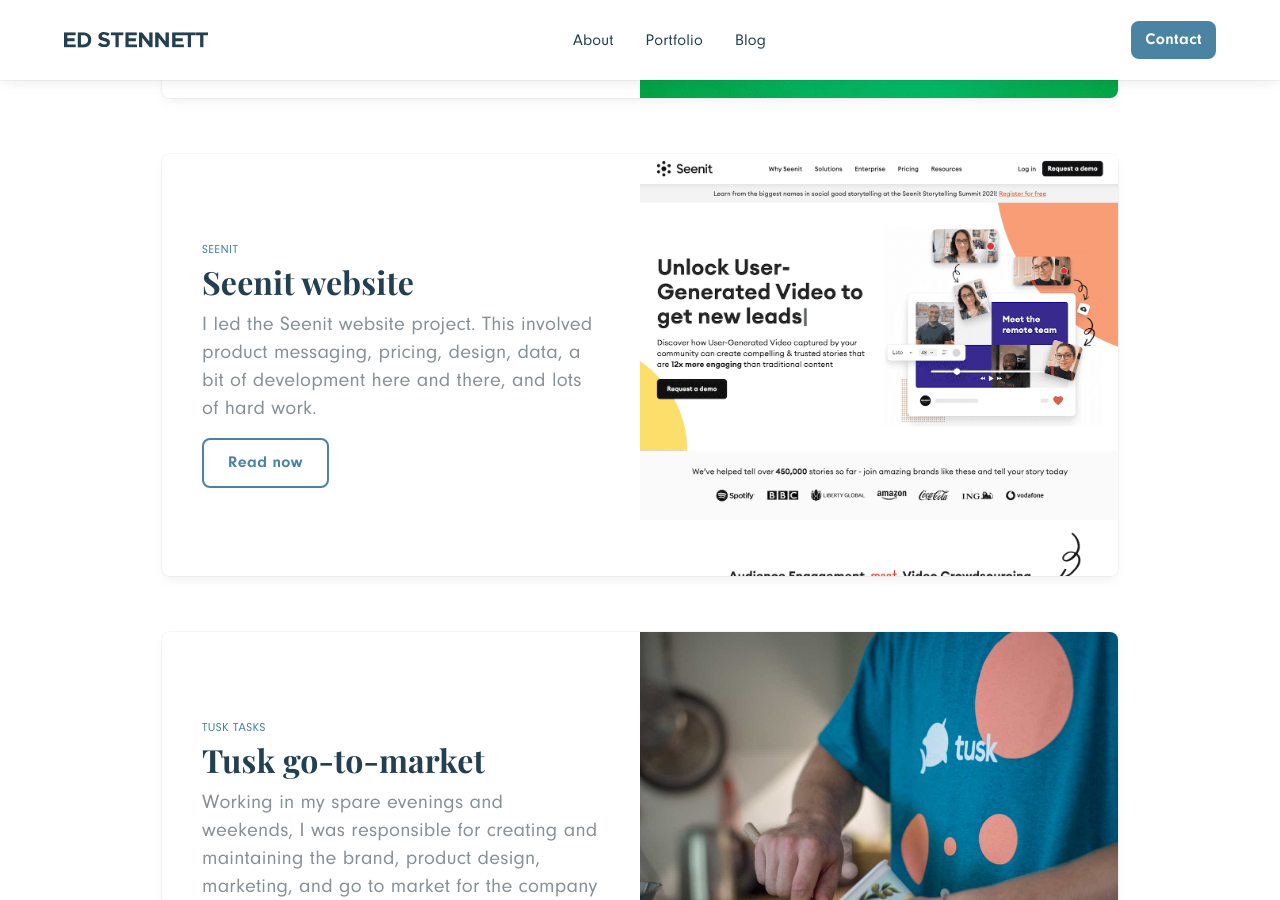
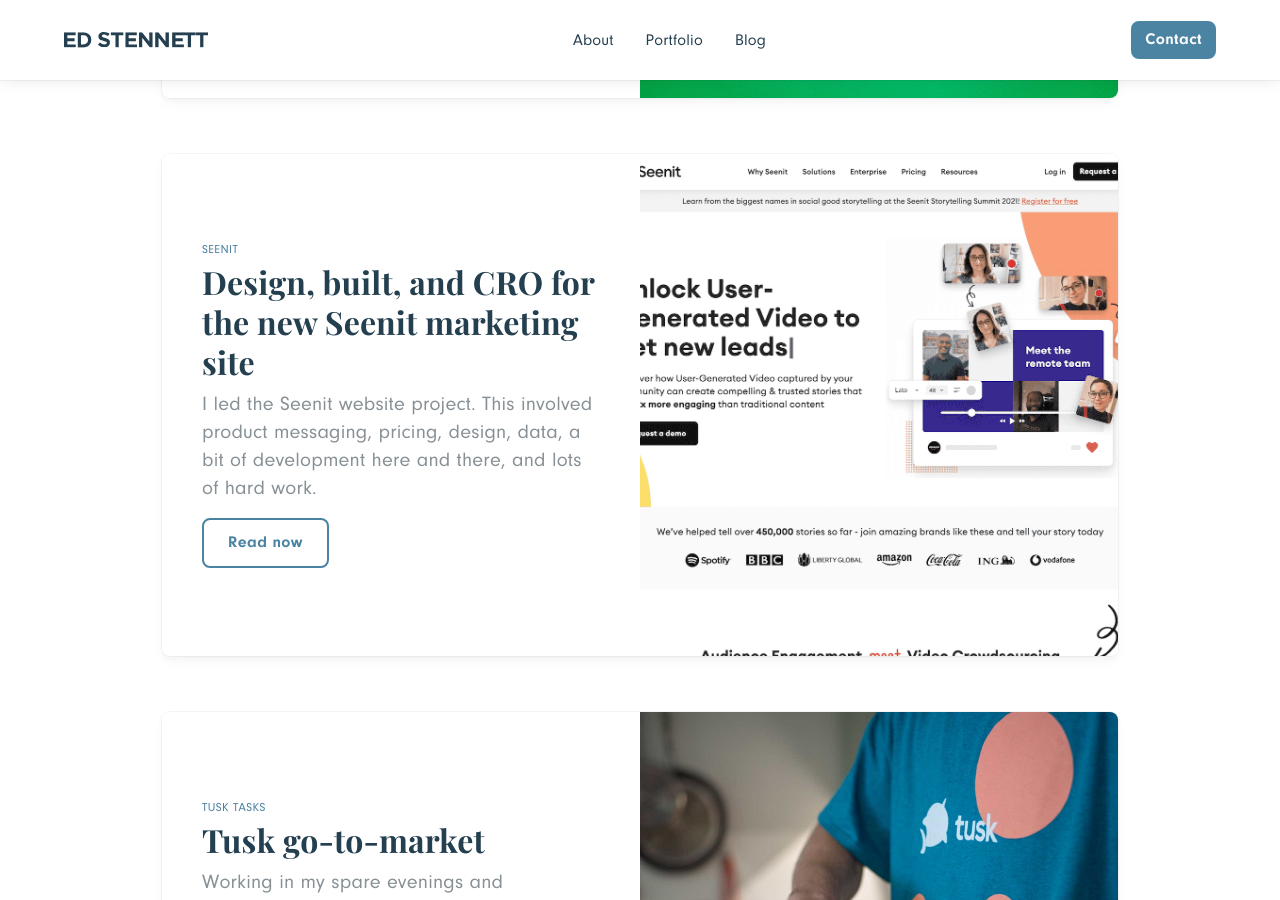
Before and after one commit to edstennettackee/edstennett, a Jekyll site: the page built from pages/portfolio.html, in a window 1280 px wide and 900 px high, scrolled down 3376 px. Built offline with Jekyll 4.4.1, drawn with Linux system fonts in a browser that asks for light colours.

Commit message:
Updated '_portfolio/seenit-website.md' via CloudCannon

```diff
--- a/_portfolio/seenit-website.md
+++ b/_portfolio/seenit-website.md
@@ -1,5 +1,5 @@
 ---
-title: Seenit website
+title: 'Design, built, and CRO for the new Seenit marketing site'
 description: >-
   I led the Seenit website project. This involved product messaging, pricing,
   design, data, a bit of development here and there, and lots of hard work.
@@ -91,5 +91,5 @@
 As a product marketing person, I'm a big fan of 'retro-ing' projects. For the next rebrand project I do, here's some of my learnings:
 
 * I'd work closely with a shit-hot copywriter to build out the website copy inline with our messaging framework and tone of voice. We had a huge amount of help across the marketing and product team, but working with a copywriter would have helped streamline this process.
-* Run it as an agile project, releasing parts of the website. The blog, for example, was a huge piece of work to migrate. We could have set up a [blog.seenit.io](http://blog.seenit.io) domain and hosted it externally to push the release out earlier
+* Run it as an agile project, releasing parts of the website. The blog, for example, was a huge piece of work to migrate. We could have set up a blog.seenit.io domain and hosted it externally to push the release out earlier
 * Briefed our in-house video editors at the beginning of the project so they could work on updating some of our product videos. I had originally committed to do this, but in the end opted to launch without because of time.
```
